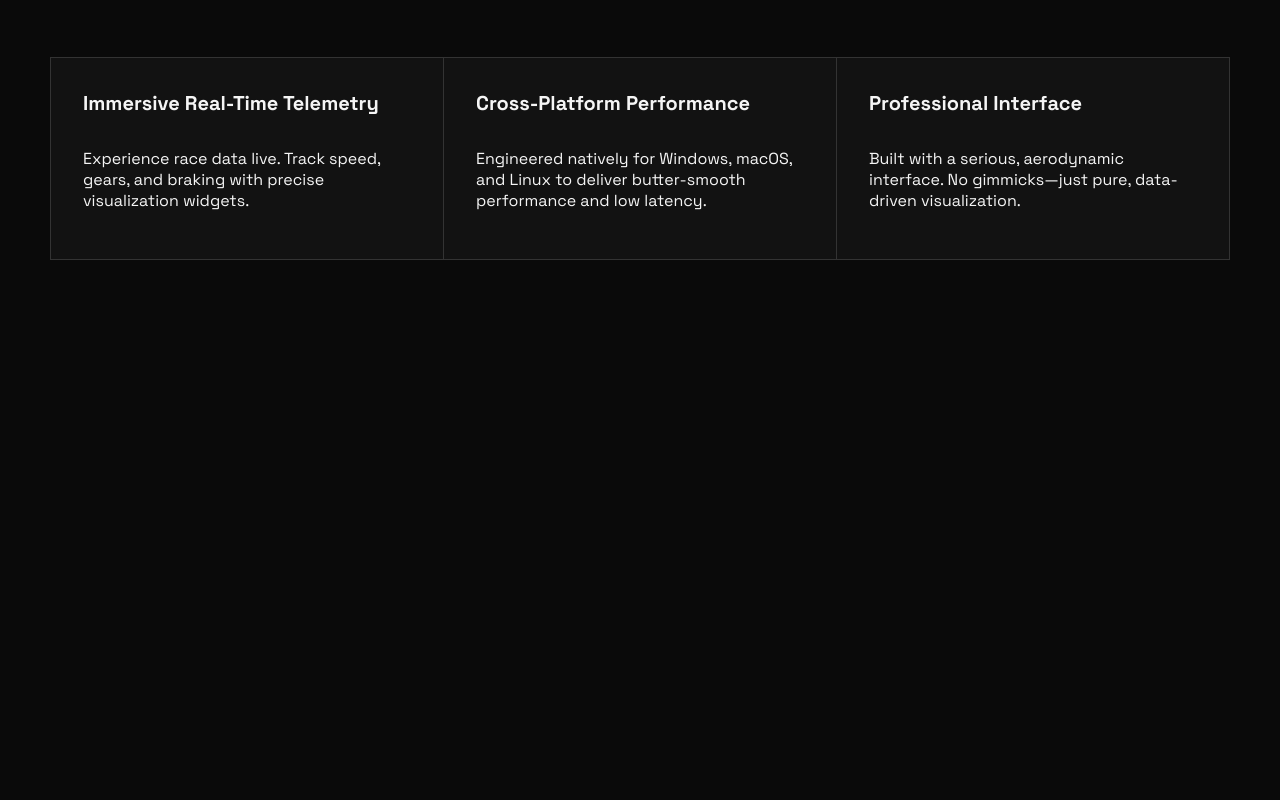
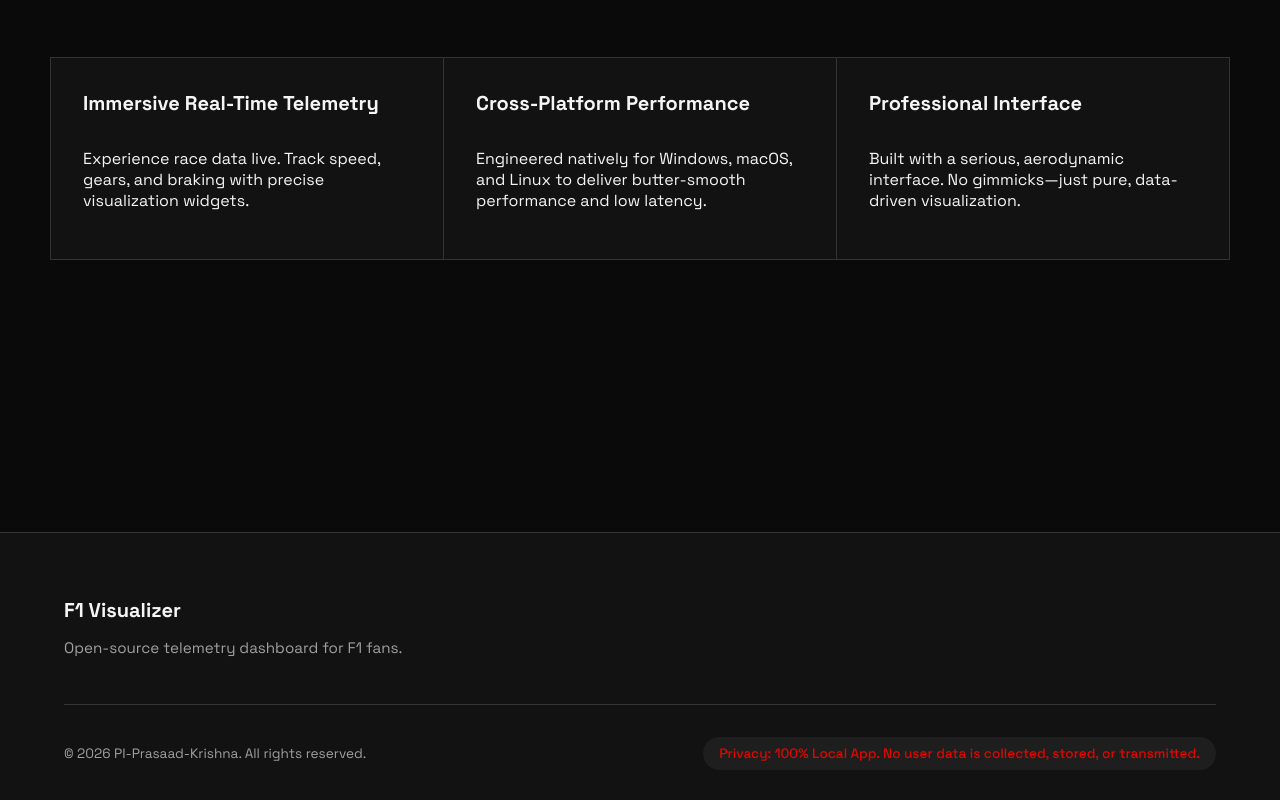
Before and after one commit to PI-Prasaad-Krishna/FormulaOne-replayer, a React (Vite) app in the folder website/: page / in a window 1280 px wide. Shown: the part 1526-2326 px from the top of the page. Before the commit the page ends 1962 px from the top, so only its background shows below. Built offline with nearby package versions, Linux system fonts and the light colour scheme; no server answers.

Commit message:
Minor modifications

```diff
--- a/website/src/App.jsx
+++ b/website/src/App.jsx
@@ -147,7 +147,7 @@ function App() {
         <section className="hero">
           <div className="hero-copy" data-reveal>
             <div className="eyebrow">Professional Race Telemetry</div>
-            <h1>The ultimate F1 data visualization suite.</h1>
+            <h1>The Ultimate F1 Data Visualization Suite</h1>
             <p>
               Download the cross-platform telemetry dashboard for Windows, macOS, and Linux. Built for deep strategy analysis and real-time head-to-head comparisons.
             </p>
@@ -249,6 +249,19 @@ function App() {
           </div>
         </section>
       </main>
+
+      <footer className="footer">
+        <div className="footer-content">
+          <div className="footer-info">
+            <strong>F1 Visualizer</strong>
+            <p>Open-source telemetry dashboard for F1 fans.</p>
+          </div>
+          <div className="footer-legal">
+            <span>&copy; {new Date().getFullYear()} PI-Prasaad-Krishna. All rights reserved.</span>
+            <span className="privacy-note">Privacy: 100% Local App. No user data is collected, stored, or transmitted.</span>
+          </div>
+        </div>
+      </footer>
     </div>
   );
 }
--- a/website/src/styles.css
+++ b/website/src/styles.css
@@ -567,3 +567,58 @@ main {
     grid-template-columns: 1fr;
   }
 }
+
+/* Footer Styles */
+.footer {
+  margin-top: 6rem;
+  padding: 4rem 2rem;
+  border-top: 1px solid var(--line);
+  background: var(--surface);
+}
+
+.footer-content {
+  max-width: 72rem;
+  margin: 0 auto;
+  display: flex;
+  flex-direction: column;
+  gap: 2rem;
+}
+
+.footer-info strong {
+  font-size: 1.25rem;
+  color: var(--text);
+  display: block;
+  margin-bottom: 0.5rem;
+}
+
+.footer-info p {
+  color: var(--muted);
+  font-size: 0.95rem;
+}
+
+.footer-legal {
+  display: flex;
+  flex-wrap: wrap;
+  justify-content: space-between;
+  align-items: center;
+  gap: 1rem;
+  padding-top: 2rem;
+  border-top: 1px solid var(--line);
+  color: var(--muted);
+  font-size: 0.85rem;
+}
+
+.privacy-note {
+  color: var(--accent);
+  background: rgba(255, 255, 255, 0.05);
+  padding: 0.5rem 1rem;
+  border-radius: 9999px;
+  font-weight: 500;
+}
+
+@media (max-width: 768px) {
+  .footer-legal {
+    flex-direction: column;
+    align-items: flex-start;
+  }
+}
```
